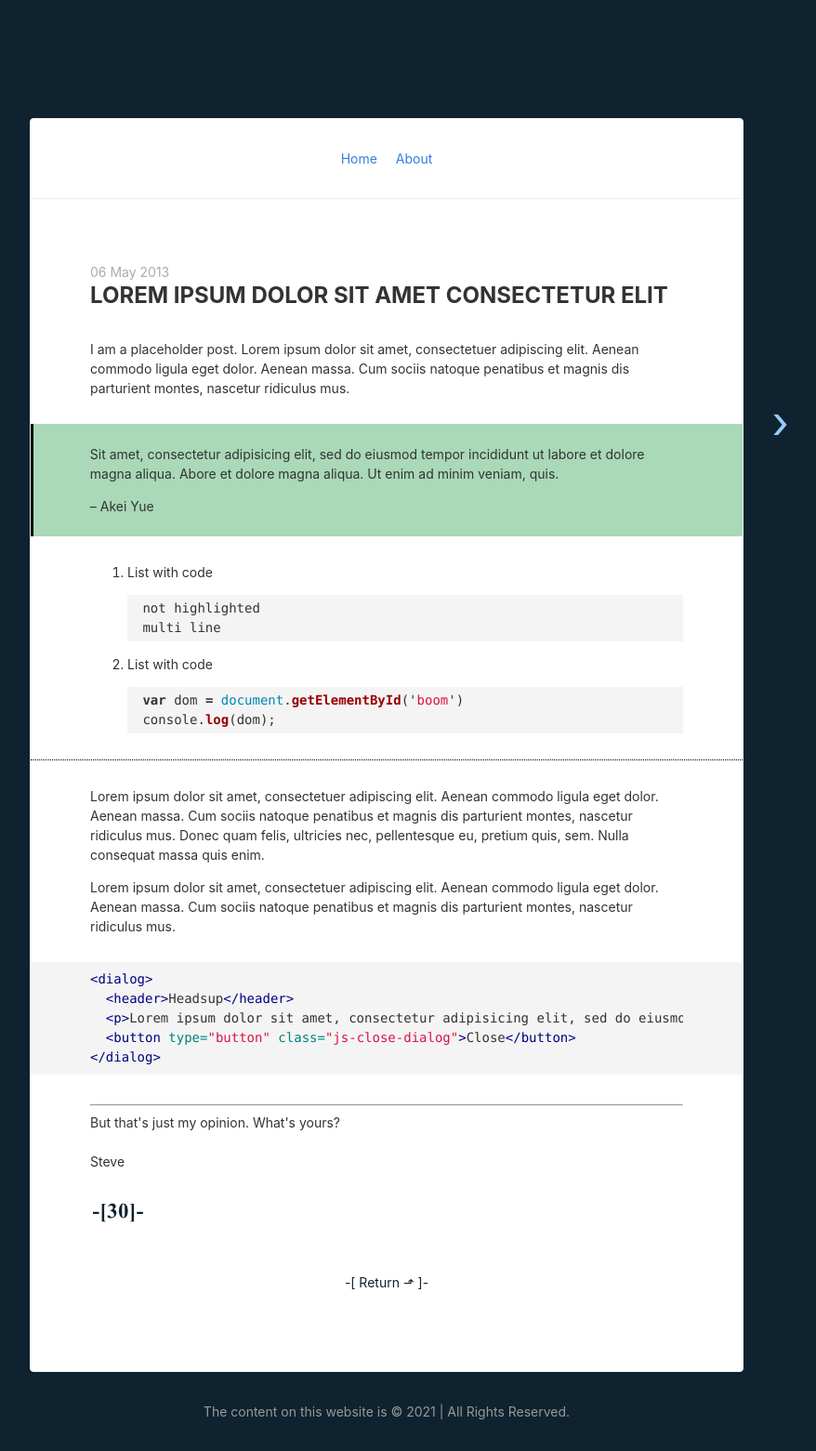
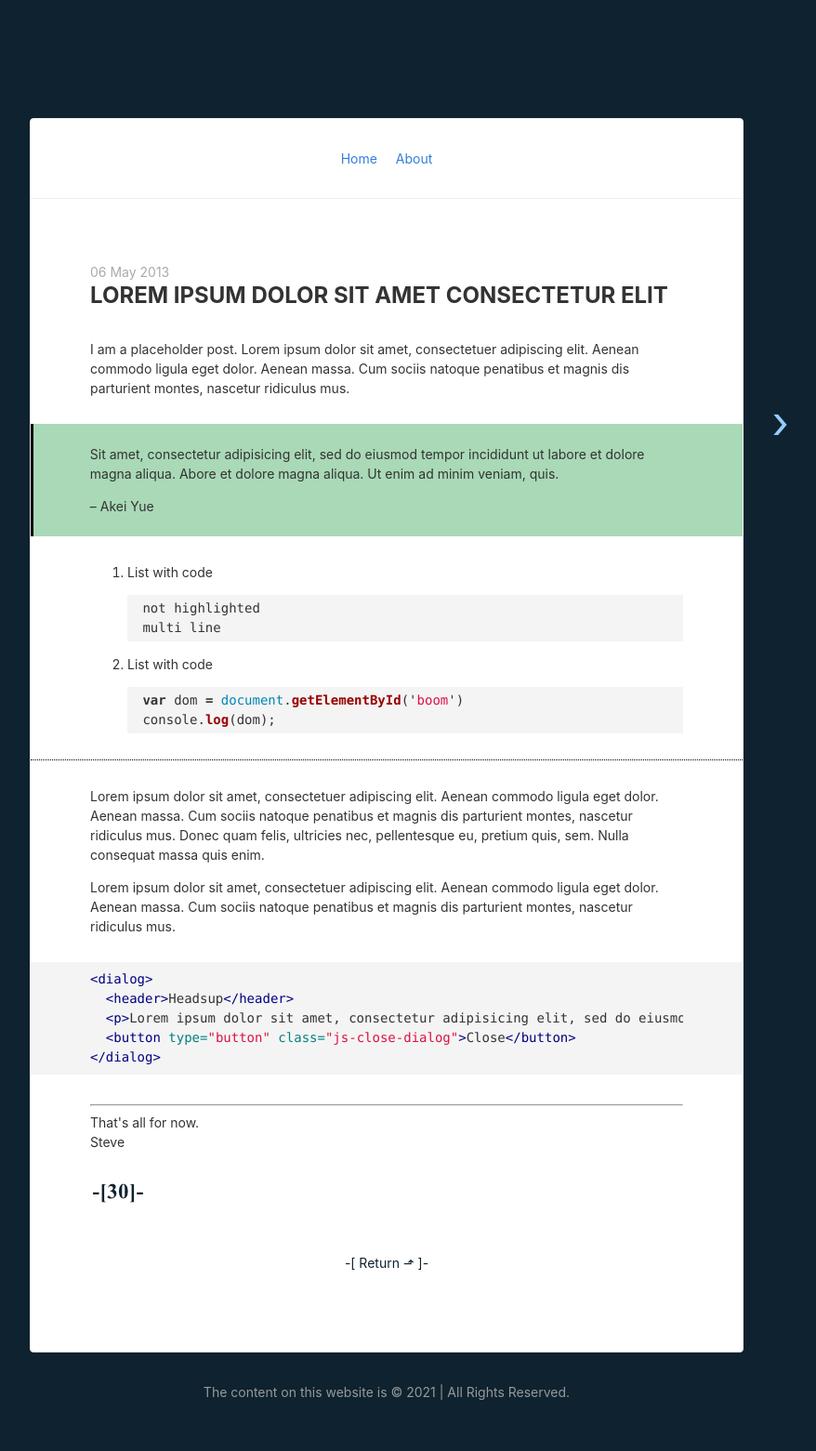
Before and after one commit to SteveD3/steved3.github.io, a Jekyll site: the page built from _posts/2013-05-06-more-post.md, in a window 1280 px wide. Shown: the whole page at 93% size, without its empty margins (224-1102 px from the left). Built offline with Jekyll 4.4.1, drawn with Linux system fonts in a browser that asks for light colours; nearby versions of some CDN libraries; after the commit the page ends 1540 px from its top, so only the background shows below that.

Commit message:
Update signoff.html

```diff
--- a/_includes/signoff.html
+++ b/_includes/signoff.html
@@ -1,7 +1,6 @@
 <p class="mt4">
 <hr>
-  But that's just my opinion. What's yours?<br>
-<br>
+  That's all for now.<br>
   {{ site.signoff }}<br>
   <!--  <span class="silver">{{ page.date | date: "at %H:%M" }}</span> -->
 <p><img src="{{ site.url }}/images/signoff.png" alt="-[30]- a.k.a. The End" /></p>
```
